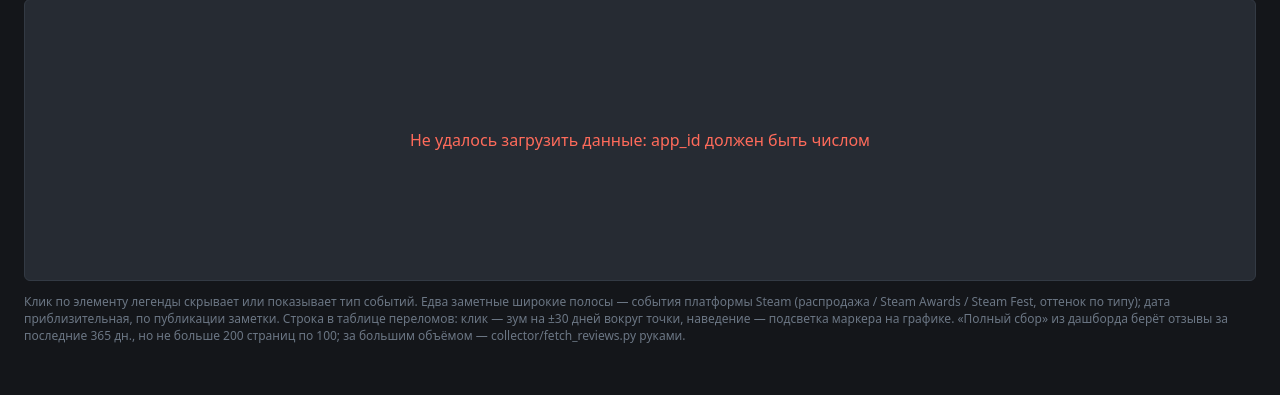
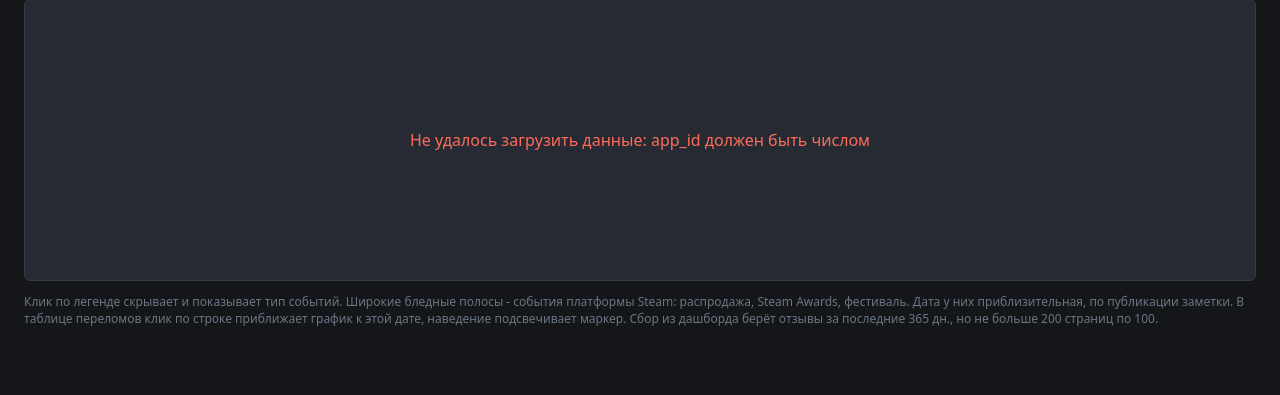
Before and after one commit to lebedev-ay/steam-health, a Flask app: page / in a window 1280 px wide. Shown: the part 204-599 px from the top of the page. Run offline with Flask 3, Linux system fonts and the light colour scheme; data that the repository does not hold is empty; some libraries are stand-ins or nearby versions.

Commit message:
web: подсказка под графиком сокращена
В одном абзаце шли четыре разных факта, длинные тире и совет про
collector/fetch_reviews.py, который нужен читателю README, а не тому,
кто смотрит дашборд. Осталось то, что объясняет сам экран: легенда,
полосы платформы, поведение таблицы переломов и глубина сбора.
Числа по-прежнему из переменных шаблона. Длинных тире в файле не
осталось.

```diff
--- a/web/templates/index.html
+++ b/web/templates/index.html
@@ -79,15 +79,13 @@
 
 <div id="cpList" class="cp-list"></div>
 
-<div class="hint">Клик по элементу легенды скрывает или показывает тип событий.
-  Едва заметные широкие полосы — события платформы Steam
-  (распродажа / Steam Awards / Steam Fest, оттенок по типу);
-  дата приблизительная, по публикации заметки. Строка в таблице
-  переломов: клик — зум на ±30 дней вокруг точки, наведение —
-  подсветка маркера на графике. «Полный сбор» из дашборда берёт
+<div class="hint">Клик по легенде скрывает и показывает тип событий.
+  Широкие бледные полосы - события платформы Steam: распродажа,
+  Steam Awards, фестиваль. Дата у них приблизительная, по публикации
+  заметки. В таблице переломов клик по строке приближает график
+  к этой дате, наведение подсвечивает маркер. Сбор из дашборда берёт
   отзывы за последние {{ review_days }} дн., но не больше
-  {{ review_pages }} страниц по 100; за большим объёмом —
-  collector/fetch_reviews.py руками.</div>
+  {{ review_pages }} страниц по 100.</div>
 
 <script type="module" src="{{ url_for('static', filename='js/main.js') }}"></script>
 
```
